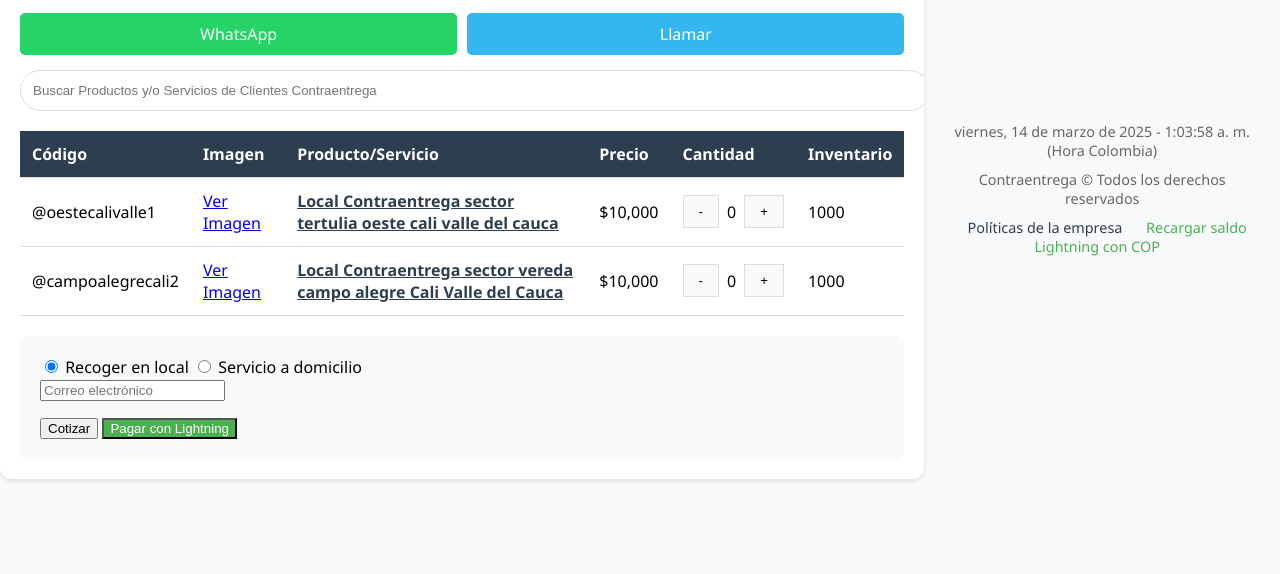
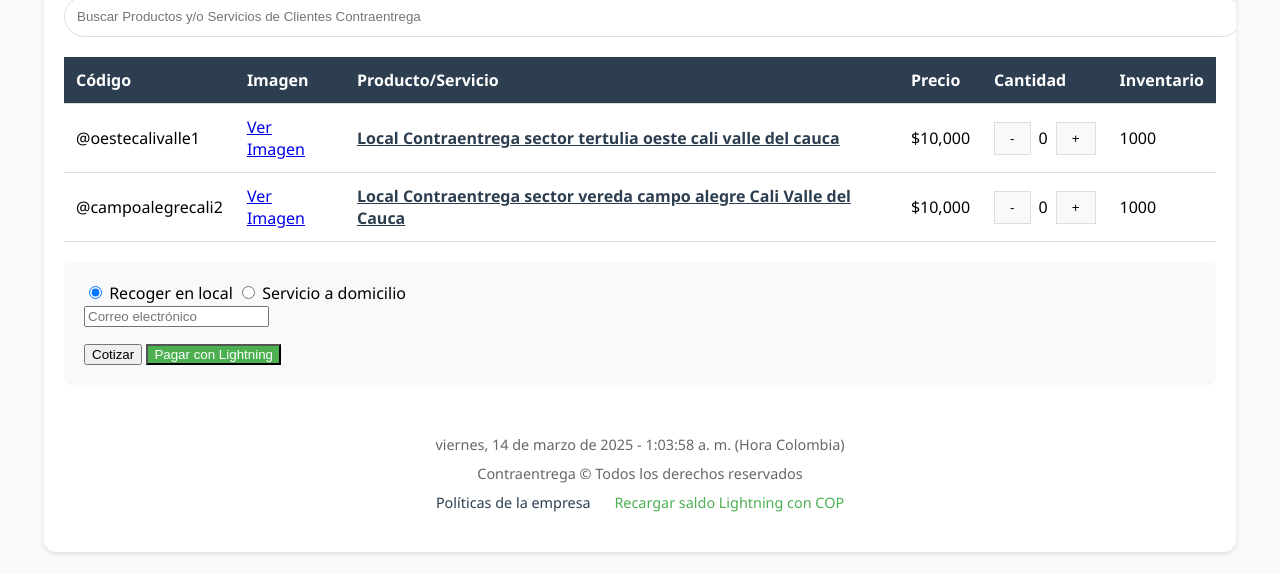
Before and after one commit to oestecalivallecordientrega/web, a plain HTML site: page index.html in a window 1280 px wide. Shown: the part 226-800 px from the top of the page. Drawn offline with Linux system fonts and the light colour scheme.

Commit message:
Actualizar index.html

```diff
--- a/index.html
+++ b/index.html
@@ -20,18 +20,26 @@
         /* Contenedor principal */
         .container {
             background: white;
-            width: 1200px; /* Ancho fijo para versión de escritorio */
+            width: 90%; /* Ancho relativo para versión responsive */
+            max-width: 1200px; /* Ancho máximo para escritorio */
             padding: 20px;
             border-radius: 12px;
             box-shadow: 0 2px 4px rgba(0, 0, 0, 0.1);
-            overflow-x: auto; /* Permite desplazamiento horizontal si el contenido es muy ancho */
+            overflow-x: hidden; /* Evita el desplazamiento horizontal del contenedor */
+        }
+
+        /* Contenedor de la tabla con desplazamiento horizontal */
+        .table-container {
+            width: 100%;
+            overflow-x: auto;
+            margin: 20px 0;
         }
 
         /* Estilos para la tabla */
         .product-table {
             width: 100%;
+            min-width: 800px; /* Ancho mínimo para que la tabla sea más ancha que el contenedor */
             border-collapse: collapse;
-            margin: 20px 0;
         }
 
         .product-table th, .product-table td {
@@ -161,6 +169,25 @@
             font-size: 30px;
             cursor: pointer;
         }
+
+        /* Estilos del footer */
+        footer {
+            text-align: center;
+            margin-top: 30px;
+            padding: 20px;
+            color: #666;
+            font-size: 0.9em;
+        }
+
+        footer a {
+            color: #2c3e50;
+            text-decoration: none;
+            margin: 0 10px;
+        }
+
+        footer a:hover {
+            text-decoration: underline;
+        }
     </style>
     <script src="https://cdn.rawgit.com/davidshimjs/qrcodejs/gh-pages/qrcode.min.js"></script>
 </head>
@@ -181,6 +208,8 @@
             <input type="text" id="searchInput" placeholder="Buscar Productos y/o Servicios de Clientes Contraentrega">
         </div>
 
+        <!-- Contenedor de la tabla con desplazamiento horizontal -->
+        <div class="table-container">
             <table class="product-table">
                 <thead>
                     <tr>
@@ -194,6 +223,7 @@
                 </thead>
                 <tbody id="productsBody"></tbody>
             </table>
+        </div>
 
         <div class="checkout-section">
             <div id="orderSummary"></div>
@@ -228,16 +258,9 @@
                 <div class="qr-code" id="qrCode"></div>
             </div>
         </div>
-    </div>
 
-    <div class="image-modal" onclick="closeImageModal()">
-        <span class="close-modal" onclick="closeImageModal(event)">&times;</span>
-        <img class="modal-content" id="expandedImage">
-    </div>
-
-    </div> <!-- Cierre del container -->
-
-    <footer style="text-align: center; margin-top: 30px; padding: 20px; color: #666; font-size: 0.9em;">
+        <!-- Footer dentro del contenedor -->
+        <footer>
             <div id="colombiaTime" style="margin-bottom: 10px;">
                 <span id="currentDate"></span> -
                 <span id="currentTime"></span> (Hora Colombia)
@@ -263,6 +286,12 @@
                 </a>
             </div>
         </footer>
+    </div> <!-- Cierre del container -->
+
+    <div class="image-modal" onclick="closeImageModal()">
+        <span class="close-modal" onclick="closeImageModal(event)">&times;</span>
+        <img class="modal-content" id="expandedImage">
+    </div>
 
     <script>
         const products = [
```
Lines whose indentation alone changed are shown as unchanged.
